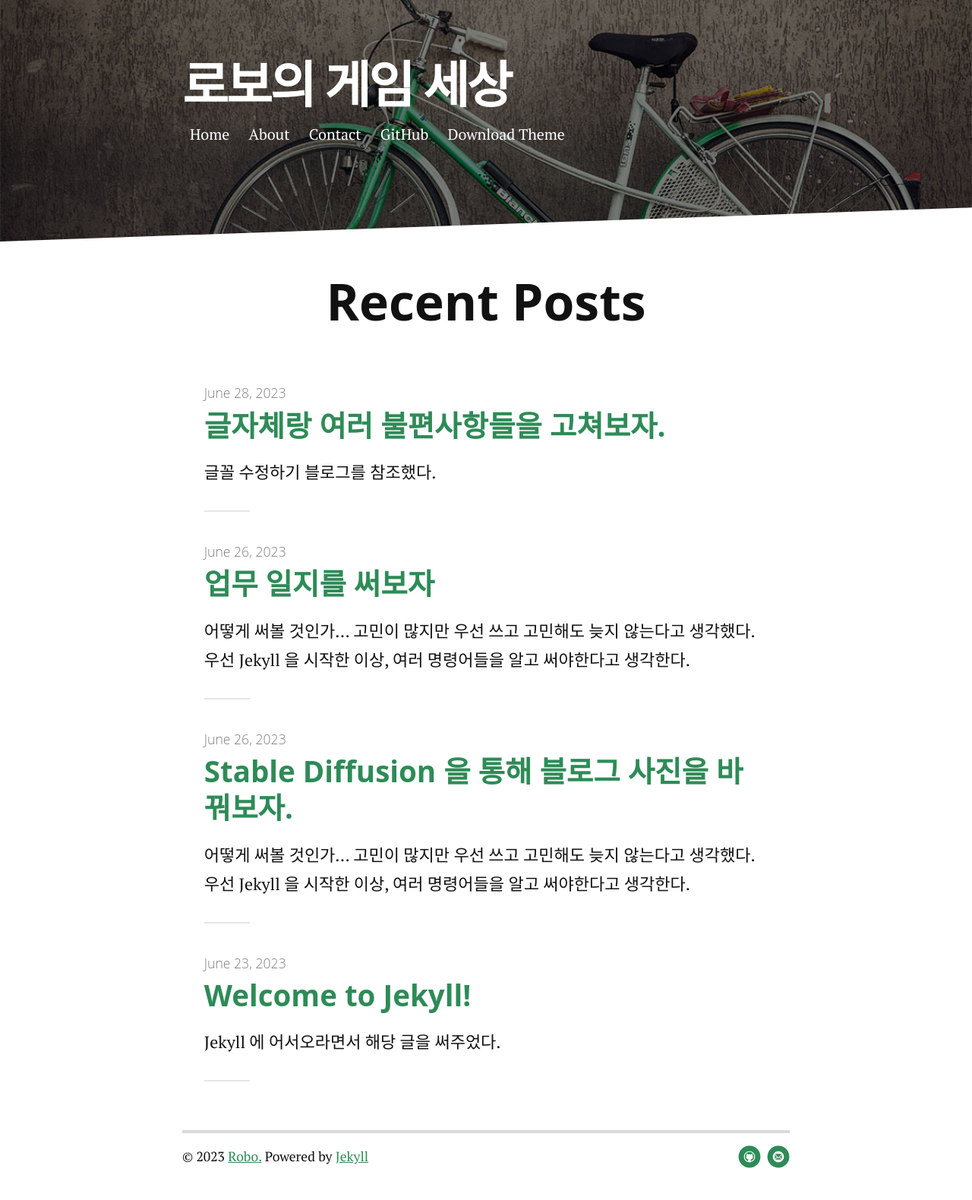
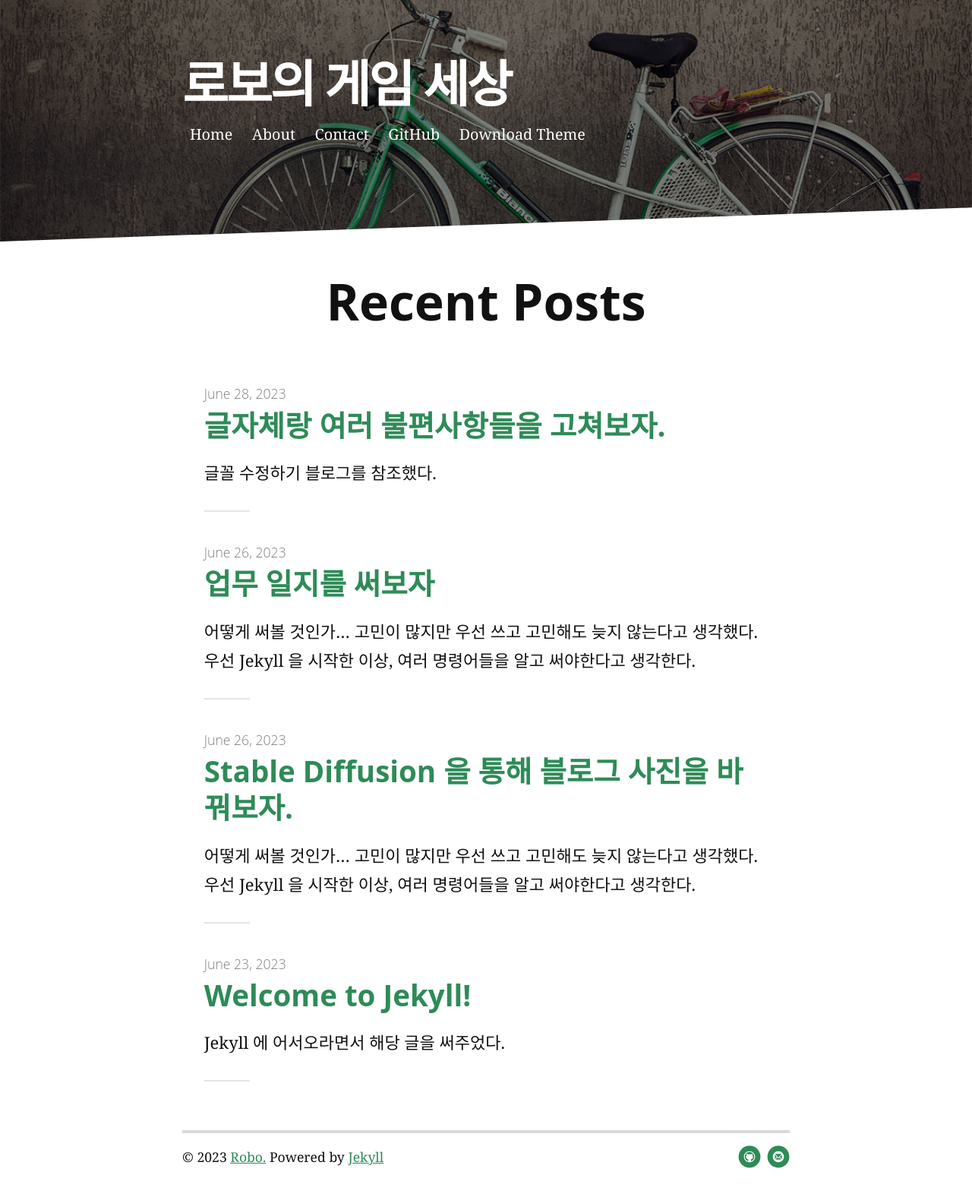
Before and after one commit to CodingPythonMan/CodingPythonMan.github.io, a Jekyll site: the page built from index.html, in a window 1280 px wide. Shown: the whole page at 76% size. Built offline with Jekyll 4.4.1, drawn with Linux system fonts in a browser that asks for light colours; nearby versions of some CDN libraries; the list of posts is cut into pages by our own code.

Commit message:
미리보기랑 포스트 안 글꼴도 바뀌어야한다 :spark

```diff
--- a/assets/css/style.scss
+++ b/assets/css/style.scss
@@ -6,7 +6,7 @@
 
 // Import fonts from Google
 @import url(https://fonts.googleapis.com/css2?family=Noto+Sans+KR&display=swap,400,800);
-@import url(https://fonts.googleapis.com/css?family=PT+Serif:400,700,400italic,700italic);
+@import url(https://fonts.googleapis.com/css2?family=Noto+Sans+KR&display=swap,700,400italic,700italic);
 
 // Site configuration
 @import "config";
```
